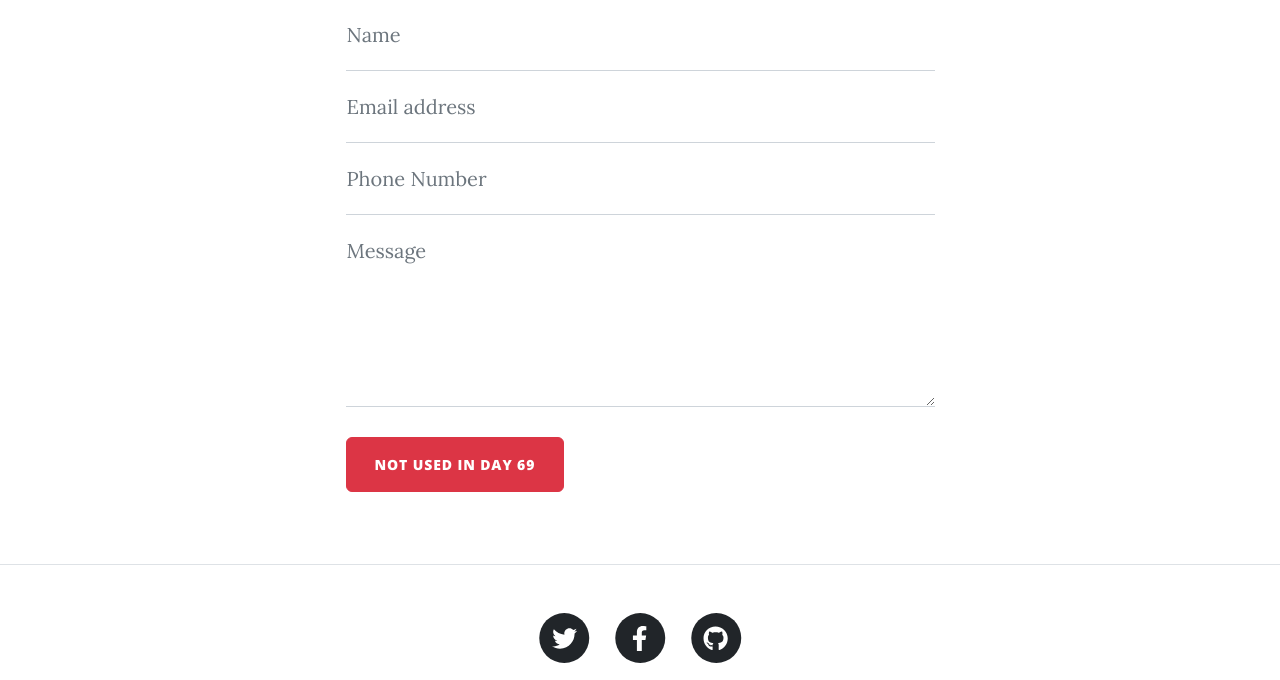
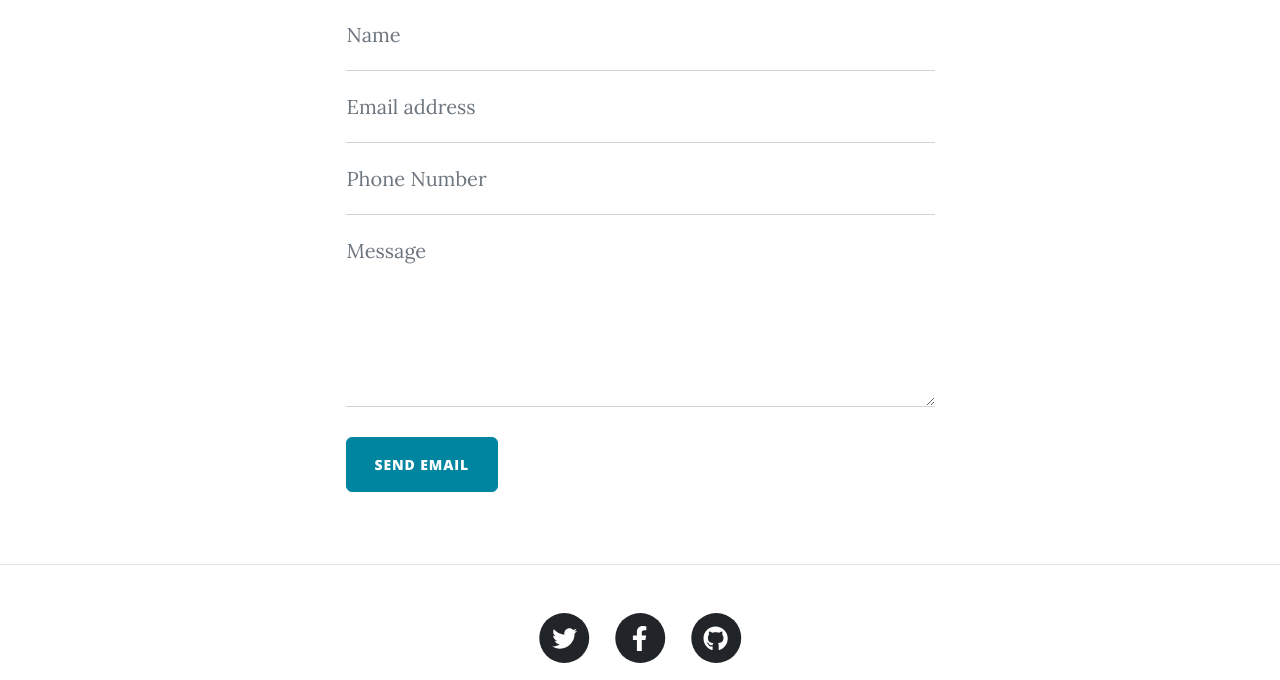
Before and after one commit to GaGex1222/Blog-Post-s-Website, a Flask app: page /contact in a window 1280 px wide. Shown: the part 721-1401 px from the top of the page. Run offline with Flask 3, Linux system fonts and the light colour scheme; some libraries are stand-ins or nearby versions.

Commit message:
Fixed Contact Button and removed unneccesssary changes

```diff
--- a/templates/contact.html
+++ b/templates/contact.html
@@ -84,11 +84,11 @@
             </div>
             <br />
             <button
-              class="btn btn-danger text-uppercase"
+              class="btn btn-primary text-uppercase"
               id="submitButton"
               type="submit"
             >
-              NOT USED in Day 69
+            SEND EMAIL
             </button>
           </form>
         </div>
```
